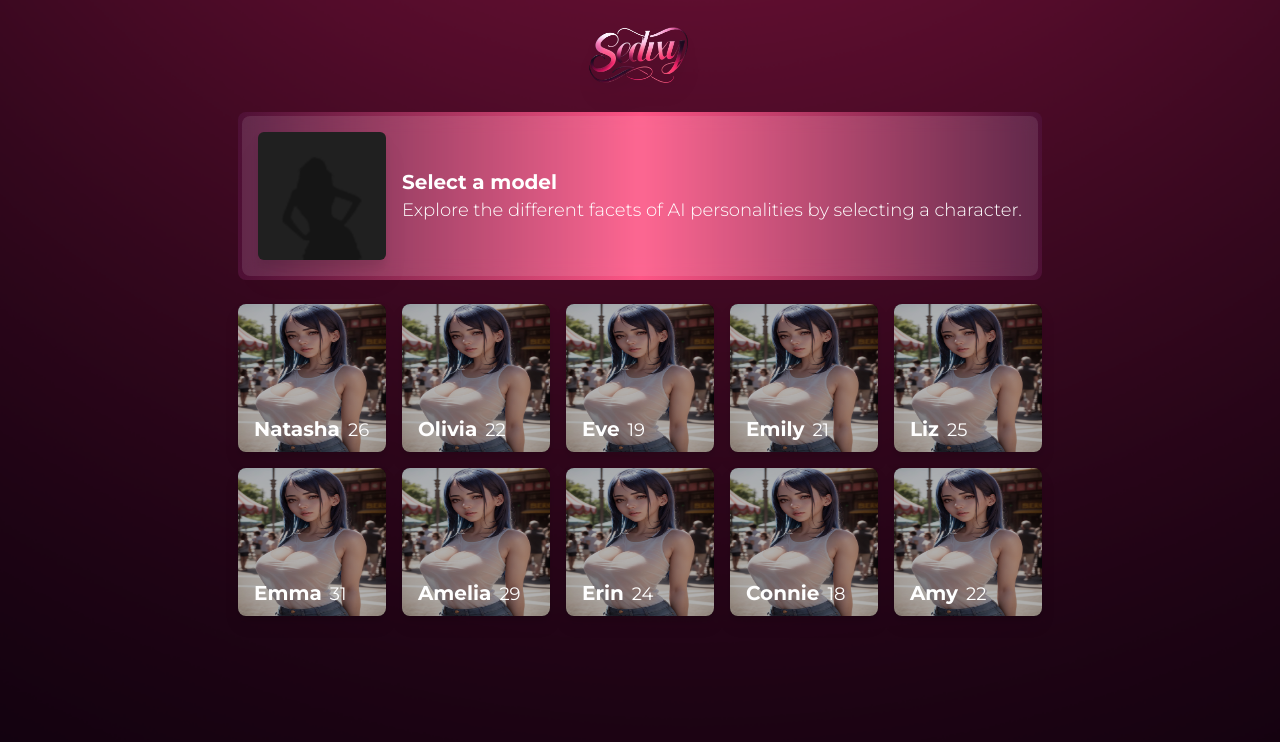
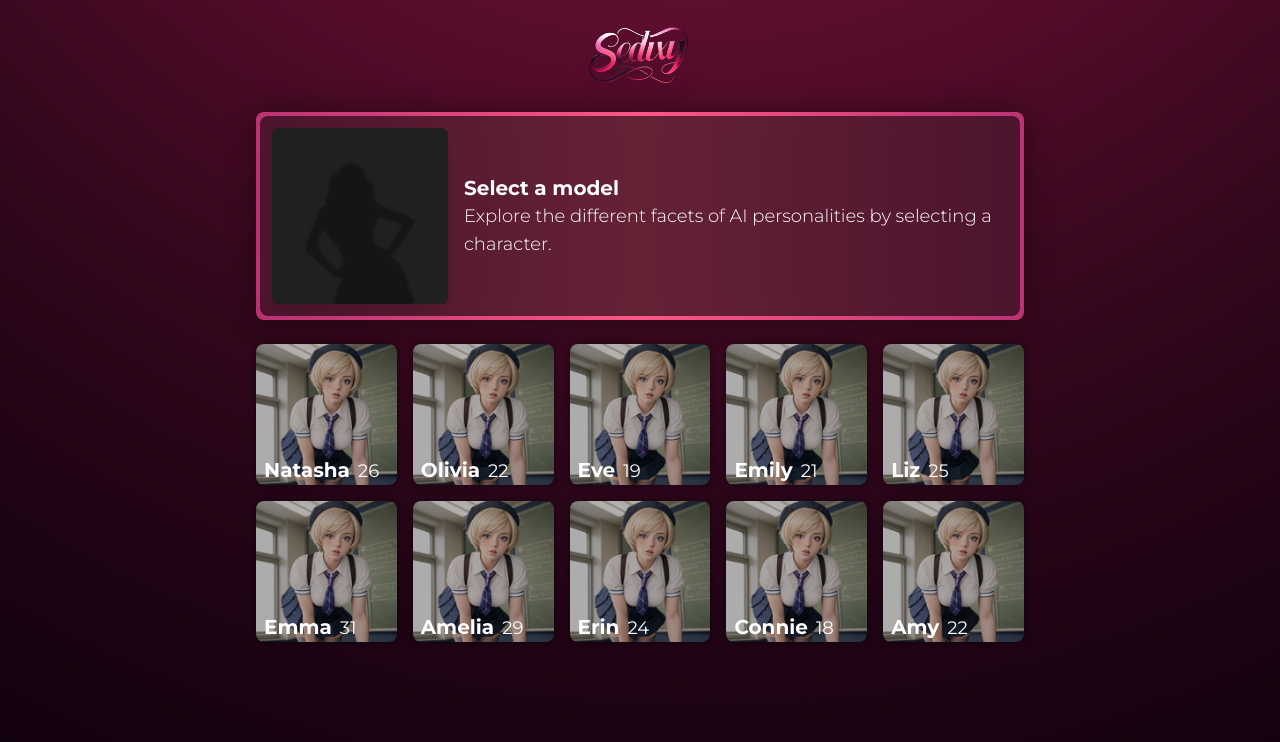
Before and after one commit to ScottAdamson26/seduxy, a React (Create React App) app: page /home in a window 1280 px wide. Shown: the top 742 px of the page. Built offline with nearby package versions, Linux system fonts and the light colour scheme; no server answers.

Commit message:
updated UI

```diff
--- a/src/components/HomePage.js
+++ b/src/components/HomePage.js
@@ -1,6 +1,8 @@
 import React, { useState } from 'react';
 import userProfiles from './UserProfileData';
 import defaultImage from './images/anon.png';
+import SelectedGridSquare from './SelectedGridSquare'; // Import the SelectedGridSquare component
+import UnselectedGridSquare from './UnselectedGridSquare'; // Import the UnselectedGridSquare component
 
 const HomePage = () => {
 	const [selectedProfileId, setSelectedProfileId] = useState(null);
@@ -15,53 +17,41 @@ const HomePage = () => {
 		  };
 
 	const handleProfileClick = (id) => {
-		if (selectedProfileId === id) {
-			setSelectedProfileId(null);
-		} else {
-			setSelectedProfileId(id);
-		}
+		setSelectedProfileId(selectedProfileId === id ? null : id);
 	};
 
 	return (
-		<div className="flex flex-col items-center min-h-screen text-white font-montserrat m-0 p-0 max-w-6xl mx-auto">
+		<div className="flex flex-col items-center min-h-screen text-white font-montserrat m-0 p-0 w-75 max-w-3xl mx-auto">
 			<div className="flex justify-center w-full m-0 p-0 m-6">
 				<img src="/seduxy.webp" alt="Seduxy Logo" className="w-32 drop-shadow-xl" />
 			</div>
-            <div className="rounded-lg bg-gradient-to-r from-custom-pink via-custom-red to-custom-yellow p-1 mb-6">
-				<div className="flex items-center rounded-lg bg-white mx-auto p-4 w-full bg-opacity-10 backdrop-blur">
+
+			<div className="rounded-lg bg-gradient-to-r from-custom-pink via-custom-red to-custom-yellow p-1 mb-6 w-full shadow-custom">
+				<div
+					className="flex items-center rounded-lg bg-black bg-opacity-60 mx-auto p-3 w-full backdrop-blur"
+					style={{ height: '200px' }}
+				>
 					<img
 						src={displayedUserProfile.imageUrl}
 						alt="Profile"
-						className="w-40 h-40 md:w-32 md:h-32 rounded-md mr-4 drop-shadow-xl"
+						className="h-full rounded-md mr-4 drop-shadow-xl"
 					/>
 					<div className="text-left">
 						<h2 className="font-bold text-xl">{displayedUserProfile.name}</h2>
 						{displayedUserProfile.age && <p className="text-lg">Age: {displayedUserProfile.age}</p>}
-						<p className="font-light text-lg ">{displayedUserProfile.bio}</p>
+						<p className="font-light text-lg">{displayedUserProfile.bio}</p>
 					</div>
 				</div>
 			</div>
+
 			<div className="grid grid-cols-2 sm:grid-cols-3 md:grid-cols-4 lg:grid-cols-5 gap-4 w-full">
-				{userProfiles.map((user) => (
-					<div
-						key={user.id}
-						className={`user-profile relative bg-black rounded-lg cursor-pointer drop-shadow-lg ${
-							selectedProfileId === user.id ? 'outline outline-4 outline-[#C91C66]' : ''
-						}`}
-						onClick={() => handleProfileClick(user.id)}
-						style={{ aspectRatio: '1 / 1' }}
-					>
-						<img
-							src={user.imageUrl}
-							alt={user.name}
-							className="w-full h-full rounded-lg absolute top-0 left-0 z-0 opacity-70"
-						/>
-						<div className="absolute bottom-0 left-0 z-10 flex items-baseline m-0 ml-4 mb-2">
-							<h2 className="text-xl font-bold m-0 mr-2">{user.name}</h2>
-							<p className="text-lg m-0">{user.age}</p>
-						</div>
-					</div>
-				))}
+				{userProfiles.map((user) => {
+					const isSelected = user.id === selectedProfileId;
+					const GridSquareComponent = isSelected ? SelectedGridSquare : UnselectedGridSquare;
+					return (
+						<GridSquareComponent key={user.id} user={user} onClick={() => handleProfileClick(user.id)} />
+					);
+				})}
 			</div>
 		</div>
 	);
--- /dev/null
+++ b/src/components/SelectedGridSquare.js
@@ -0,0 +1,25 @@
+import React from 'react';
+
+const SelectedGridSquare = ({ user, onClick }) => {
+	return (
+		<div className='rounded-lg bg-gradient-to-r from-custom-pink via-custom-red to-custom-yellow p-1 shadow-small'>
+			<div
+				className="user-profile relative bg-black rounded-lg cursor-pointer"
+				onClick={onClick}
+				style={{ aspectRatio: '1 / 1' }}
+			>
+				<img
+					src={user.imageUrl}
+					alt={user.name}
+					className="w-full h-full rounded-lg absolute top-0 left-0 z-0 opacity-70"
+				/>
+				<div className="absolute bottom-0 left-0 z-10 flex items-baseline m-0 ml-2 mb-0">
+					<h2 className="text-xl font-bold m-0 mr-2">{user.name}</h2>
+					<p className="text-lg m-0">{user.age}</p>
+				</div>
+			</div>
+		</div>
+	);
+};
+
+export default SelectedGridSquare;
--- /dev/null
+++ b/src/components/UnselectedGridSquare.js
@@ -0,0 +1,23 @@
+import React from 'react';
+
+const UnselectedGridSquare = ({ user, onClick }) => {
+  return (
+    <div
+      className="user-profile relative bg-black rounded-lg cursor-pointer shadow-small"
+      onClick={onClick}
+      style={{ aspectRatio: '1 / 1' }}
+    >
+      <img
+        src={user.imageUrl}
+        alt={user.name}
+        className="w-full h-full rounded-lg absolute top-0 left-0 z-0 opacity-70"
+      />
+      <div className="absolute bottom-0 left-0 z-10 flex items-baseline m-0 ml-2 mb-0">
+        <h2 className="text-xl font-bold m-0 mr-2">{user.name}</h2>
+        <p className="text-lg m-0">{user.age}</p>
+      </div>
+    </div>
+  );
+};
+
+export default UnselectedGridSquare;
--- a/src/components/UserProfileData.js
+++ b/src/components/UserProfileData.js
@@ -1,5 +1,5 @@
 // UserProfileData.js
-import lucieImage from './images/lucie.jpg';
+import lucieImage from './images/square.png';
 
 const userProfiles = [
   { id: 1, name: 'Natasha', age: 26, imageUrl: lucieImage, bio: 'Natasha thrives in creative chaos, a visionary artist who paints her dreams.' },
--- a/tailwind.config.js
+++ b/tailwind.config.js
@@ -9,9 +9,13 @@ module.exports = {
         'montserrat': ['Montserrat', 'sans-serif'],
       },
       colors: {
-        'custom-pink': '#4e1035', // Example custom color
+        'custom-pink': '#bc3373', // Example custom color
         'custom-red': '#fe5686',  // Example custom color
-        'custom-yellow': '#4e1035' // Example custom color
+        'custom-yellow': '#bc3373' // Example custom color
+      },
+      boxShadow: {
+        custom: '0 0 30px rgba(0, 0, 0, 0.4)',
+        small: '0 0 10px rgba(0, 0, 0, 0.5)', // Example of an equally spread shadow
       },
     },
   },
```
Also changed, not shown: src/components/images/square.png (added).
